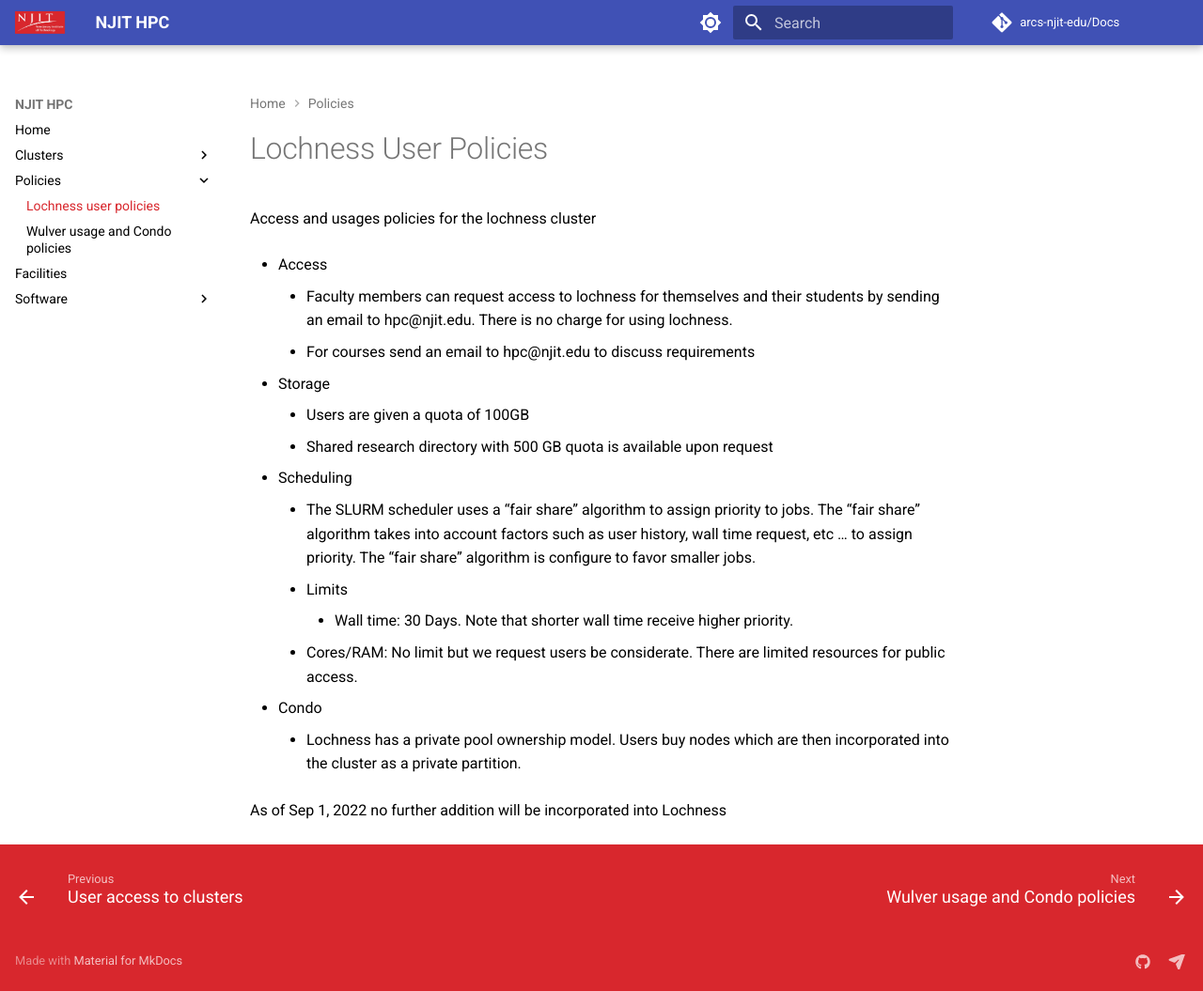
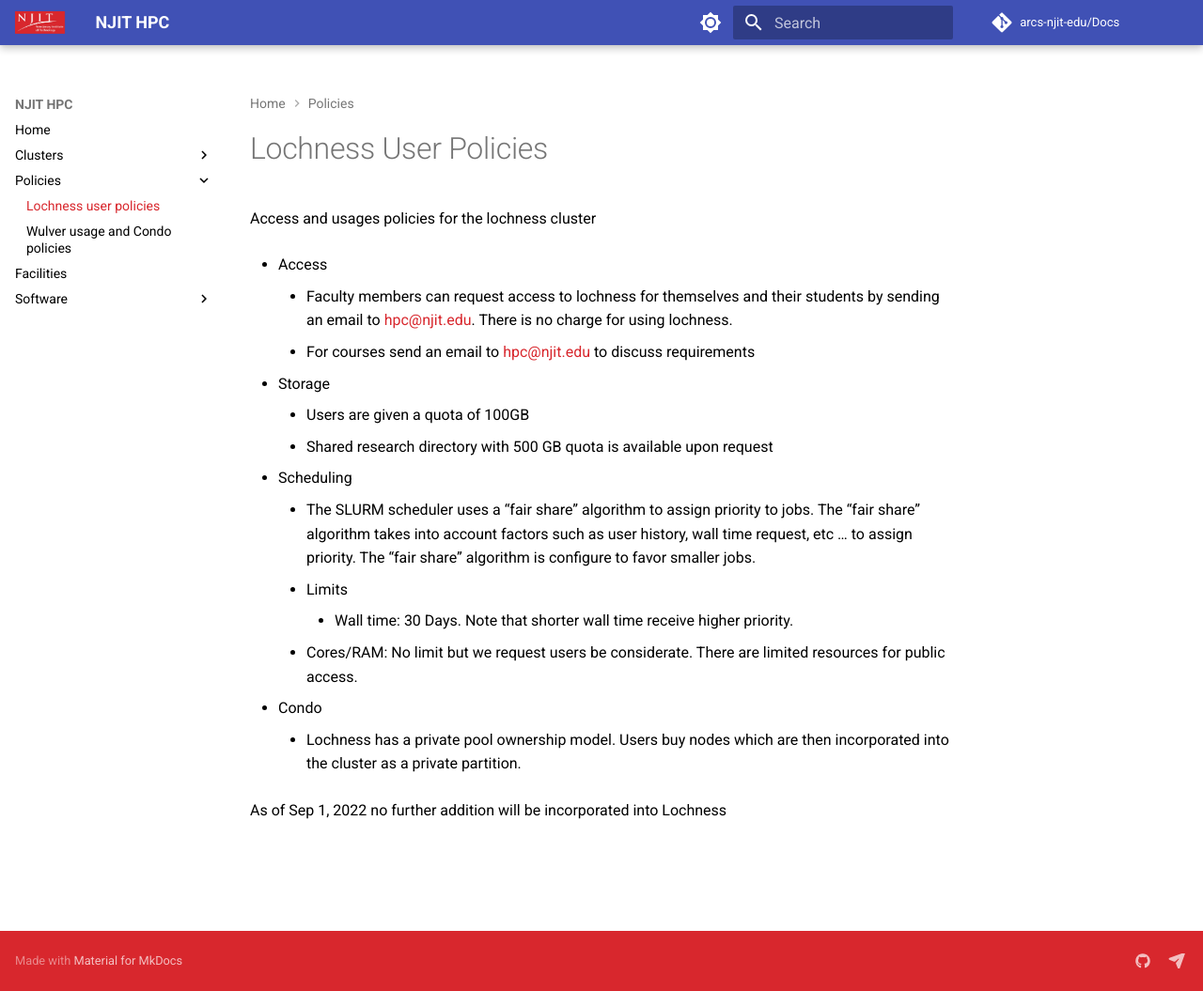
Before and after one commit to zhaohuic/Docs, an MkDocs documentation site: the page built from docs/Policies/lochness_policies.md, in a window 1280 px wide and 1055 px high. Shown: the whole window at 94% size. Built offline with MkDocs 1.6.1 and Material for MkDocs 9.7.7, drawn with Linux system fonts in a browser that asks for light colours; comment, search, counter and statistics services are not loaded.

Commit message:
Adding some markdown extensions

```diff
--- a/mkdocs.yml
+++ b/mkdocs.yml
@@ -37,7 +37,6 @@
     - navigation.tracking
     - navigation.tabs.sticky
     - navigation.path
-    - navigation.footer
     - navigation.indexes
     - navigation.top
     - toc.follow
@@ -49,3 +48,31 @@
       link: https://github.com/arcs-njit-edu/Docs
     - icon: fontawesome/solid/paper-plane
       link: mailto:hpc@njit.edu
+# Extensions
+markdown_extensions:
+  - meta
+  - attr_list
+  - footnotes
+  - admonition
+  - codehilite:
+      guess_lang: false
+  - toc:
+      permalink: true
+  - pymdownx.arithmatex
+  - pymdownx.betterem:
+      smart_enable: all
+  - pymdownx.caret
+  - pymdownx.critic
+  - pymdownx.emoji:
+      emoji_generator: !!python/name:pymdownx.emoji.to_svg
+  - pymdownx.inlinehilite
+  - pymdownx.magiclink
+  - pymdownx.mark
+  - pymdownx.smartsymbols:
+      fractions: false
+  - pymdownx.superfences
+  - pymdownx.details
+  - pymdownx.tasklist:
+      custom_checkbox: true
+  - pymdownx.tilde
+  - pymdownx.snippets
```
